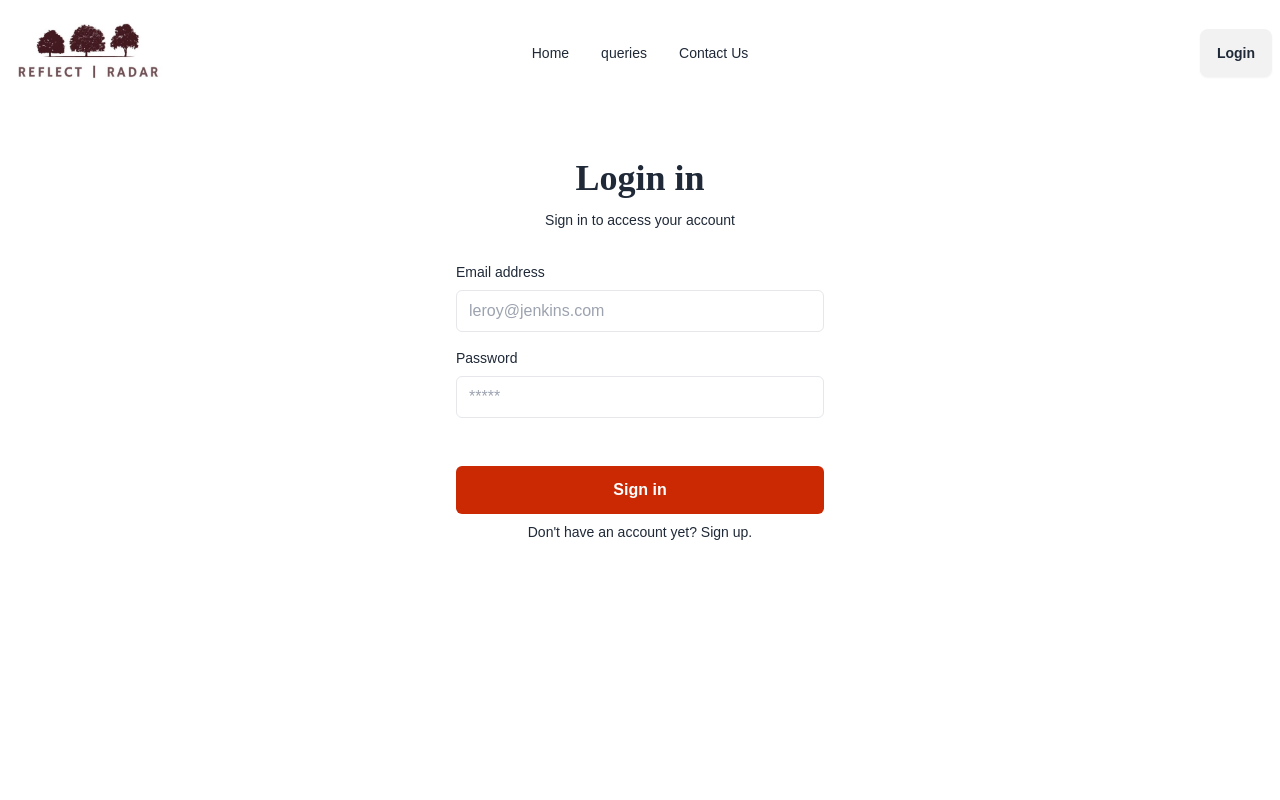
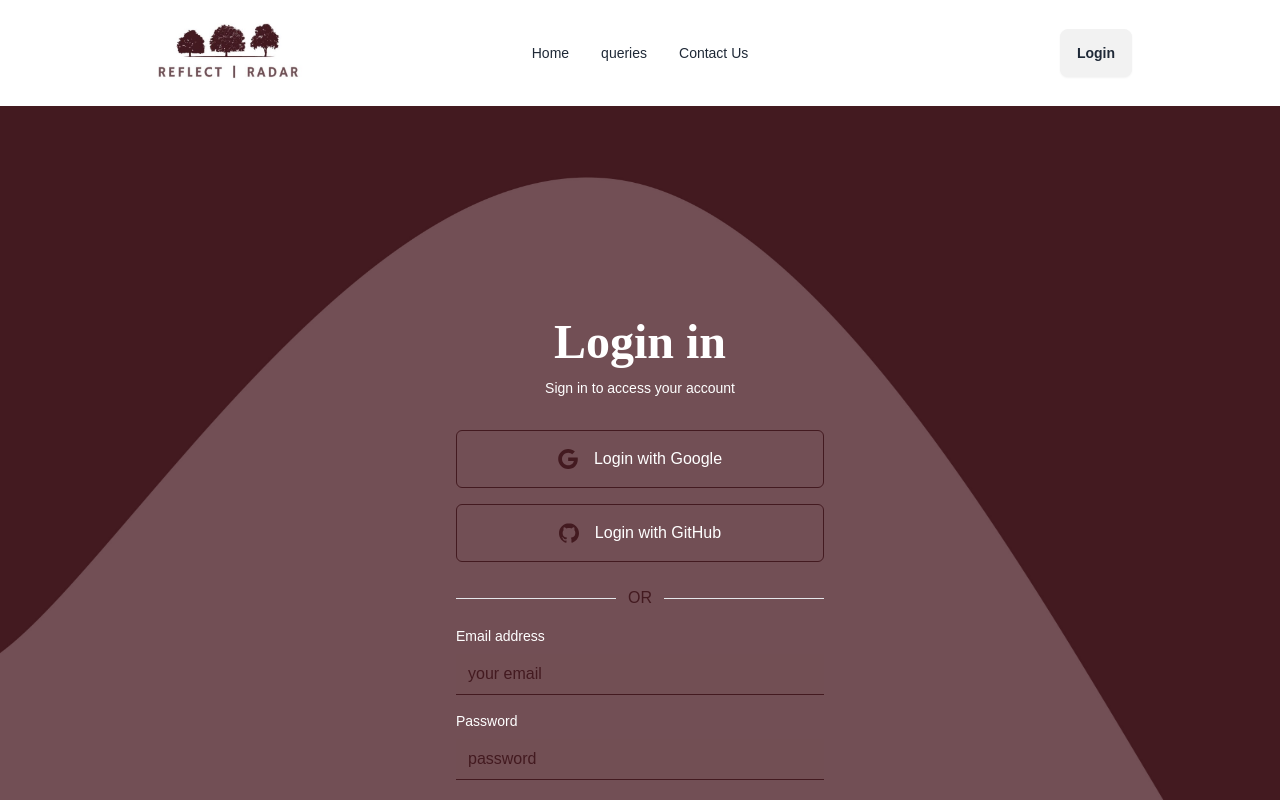
Before and after one commit to Shaon247on/Reflect-Radar-A11, a React (Vite) app: page /login in a window 1280 px wide. Shown: the top 800 px of the page. Built offline with nearby package versions, Linux system fonts and the light colour scheme.

Commit message:
login page is ready

```diff
--- a/src/Pages/Login/Login.jsx
+++ b/src/Pages/Login/Login.jsx
@@ -1,34 +1,61 @@
 import { Link } from "react-router-dom";
+import back from '../../assets/Stacked_Wave.jpg';
 
 const Login = () => {
     return (
-        <div className="container mx-auto flex flex-col max-w-md p-6 rounded-md sm:p-10 dark:bg-gray-50 dark:text-gray-800">
+        <div className="relative flex justify-center">
+            <img src={back} alt="" className="absolute z-0 h-[900px] w-full" />
+            <div className={` absolute z-10 top-40 container mx-auto flex flex-col max-w-md p-6 rounded-md sm:p-10 dark:bg-gray-50 dark:text-gray-800`}>
+                <div>
                     <div className="mb-8 text-center">
-                <h1 className="my-3 text-4xl font-extrabold font-playfair">Login in</h1>
-                <p className="text-sm dark:text-gray-600">Sign in to access your account</p>
+                        <h1 className="my-3 text-5xl text-white font-extrabold font-playfair">Login in</h1>
+                        <p className="text-sm dark:text-gray-600 text-white">Sign in to access your account</p>
+                    </div>
+                    <div>
+                        <div className="my-6 space-y-4">
+                            <button aria-label="Login with Google" type="button" className="border-[#431A20] hover:border-[#431A20] duration-300 hover:border-4 flex items-center justify-center w-full p-4 space-x-4 border rounded-md focus:ring-2 focus:ring-offset-1 dark:border-gray-600 focus:dark:ring-violet-600 ">
+                                <svg xmlns="http://www.w3.org/2000/svg" viewBox="0 0 32 32" className="w-5 h-5 fill-current text-[#431A20]">
+                                    <path d="M16.318 13.714v5.484h9.078c-0.37 2.354-2.745 6.901-9.078 6.901-5.458 0-9.917-4.521-9.917-10.099s4.458-10.099 9.917-10.099c3.109 0 5.193 1.318 6.38 2.464l4.339-4.182c-2.786-2.599-6.396-4.182-10.719-4.182-8.844 0-16 7.151-16 16s7.156 16 16 16c9.234 0 15.365-6.49 15.365-15.635 0-1.052-0.115-1.854-0.255-2.651z"></path>
+                                </svg>
+                                <p className="text-white font-medium">Login with Google</p>
+                            </button>
+                            <button aria-label="Login with GitHub" role="button" className="flex items-center justify-center w-full p-4 space-x-4 border rounded-md border-[#431A20] hover:border-[#431A20] duration-300 hover:border-4">
+                                <svg xmlns="http://www.w3.org/2000/svg" viewBox="0 0 32 32" className="w-5 h-5 fill-current text-[#431A20]">
+                                    <path d="M16 0.396c-8.839 0-16 7.167-16 16 0 7.073 4.584 13.068 10.937 15.183 0.803 0.151 1.093-0.344 1.093-0.772 0-0.38-0.009-1.385-0.015-2.719-4.453 0.964-5.391-2.151-5.391-2.151-0.729-1.844-1.781-2.339-1.781-2.339-1.448-0.989 0.115-0.968 0.115-0.968 1.604 0.109 2.448 1.645 2.448 1.645 1.427 2.448 3.744 1.74 4.661 1.328 0.14-1.031 0.557-1.74 1.011-2.135-3.552-0.401-7.287-1.776-7.287-7.907 0-1.751 0.62-3.177 1.645-4.297-0.177-0.401-0.719-2.031 0.141-4.235 0 0 1.339-0.427 4.4 1.641 1.281-0.355 2.641-0.532 4-0.541 1.36 0.009 2.719 0.187 4 0.541 3.043-2.068 4.381-1.641 4.381-1.641 0.859 2.204 0.317 3.833 0.161 4.235 1.015 1.12 1.635 2.547 1.635 4.297 0 6.145-3.74 7.5-7.296 7.891 0.556 0.479 1.077 1.464 1.077 2.959 0 2.14-0.020 3.864-0.020 4.385 0 0.416 0.28 0.916 1.104 0.755 6.4-2.093 10.979-8.093 10.979-15.156 0-8.833-7.161-16-16-16z"></path>
+                                </svg>
+                                <p className="text-white font-medium">Login with GitHub</p>
+                            </button>
+                        </div>
+                    </div>
+                    <div className="flex items-center w-full my-4">
+                        <hr className="w-full bg-[#431A20]" />
+                        <p className="px-3 text-[#431A20]">OR</p>
+                        <hr className="w-full bg-[#431A20]" />
                     </div>
                     <form noValidate="" action="" className="space-y-12">
                         <div className="space-y-4">
                             <div>
-                        <label htmlFor="email" className="block mb-2 text-sm">Email address</label>
-                        <input type="email" name="email" id="email" placeholder="leroy@jenkins.com" className="w-full px-3 py-2 border rounded-md dark:border-gray-300 dark:bg-gray-50 dark:text-gray-800" />
+                                <label htmlFor="email" className="block mb-2 text-sm text-white">Email address</label>
+                                <input type="email text-white" name="email" id="email" placeholder="your email" className="w-full px-3 py-2 border-b-[#431A20] border-b placeholder-[#431A20] focus:placeholder-transparent focus:border-b-[#431A20] duration-150 focus:border-b-4 hover:border-b-[#431A20] hover:border-b-4 outline-none bg-[#724F54]" />
                             </div>
                             <div>
                                 <div className="flex justify-between mb-2">
-                            <label htmlFor="password" className="text-sm">Password</label>
+                                    <label htmlFor="password" className="text-sm text-white">Password</label>
                                 </div>
-                        <input type="password" name="password" id="password" placeholder="*****" className="w-full px-3 py-2 border rounded-md dark:border-gray-300 dark:bg-gray-50 dark:text-gray-800" />
+                                <input type="password" name="password" id="password" placeholder="password" className="w-full px-3 py-2 placeholder-[#431A20] focus:placeholder-transparent border-b-[#431A20] border-b focus:border-b-[#431A20] duration-150  focus:border-b-4 hover:border-b-[#431A20] hover:border-b-4 outline-none bg-[#724F54]" />
                             </div>
                         </div>
                         <div className="space-y-2">
                             <div>
-                        <button  className="w-full px-8 py-3 font-semibold rounded-md bg-[#CB2903] text-white hover:bg-[#431A20] duration-500">Sign in</button>
+                                <button className="w-full px-8 py-3 font-semibold rounded-md bg-[#CB2903] text-white hover:bg-[#431A20] duration-500">Login</button>
                             </div>
                             <p className="px-6 text-sm text-center dark:text-gray-600">Don&apos;t have an account yet?
-                        <Link to='/register' rel="noopener noreferrer" href="#" className="hover:underline hover:text-blue-500 duration-300"> Sign up</Link>.
+                                <Link to='/register' rel="noopener noreferrer" href="#" className="hover:underline hover:text-[#431A20] duration-300"> Sign up</Link>.
                             </p>
                         </div>
                     </form>
+                </div>
+            </div>
         </div>
     );
 };
--- a/src/Pages/Shared/NavBar/NavBar.jsx
+++ b/src/Pages/Shared/NavBar/NavBar.jsx
@@ -11,7 +11,7 @@
 
     </>
     return (
-        <div className="navbar bg-base-100 container mx-auto">
+        <div className="navbar bg-base-100 container mx-auto w-[1000px]">
             <div className="navbar-start">
                 <div className="dropdown">
                     <div tabIndex={0} role="button" className="btn btn-ghost lg:hidden">
--- a/tailwind.config.js
+++ b/tailwind.config.js
@@ -5,6 +5,9 @@
     "./src/**/*.{js,ts,jsx,tsx}",],
   theme: {
     extend: {
+      backgroundColor:{
+        'backPlay': 'url(../../src/assets/Stacked Wave.svg")'
+      },
       fontFamily: {
         'playfair': ['Playfair Display', 'serif'],
         'raleway': ['Raleway', 'sans-serif']
```
Also changed, not shown: src/assets/Stacked_Wave.jpg (added). Lines whose indentation alone changed are shown as unchanged.
